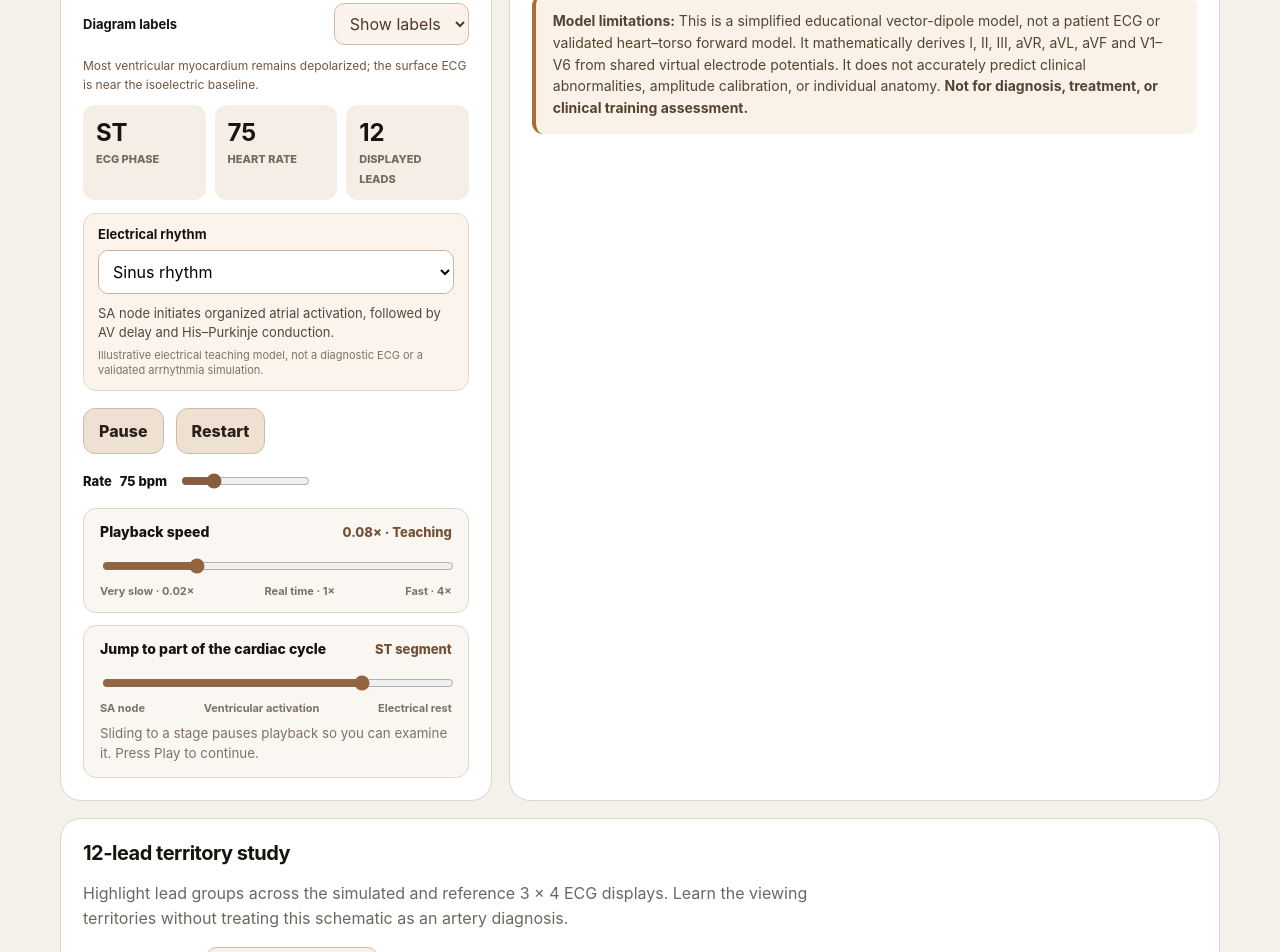
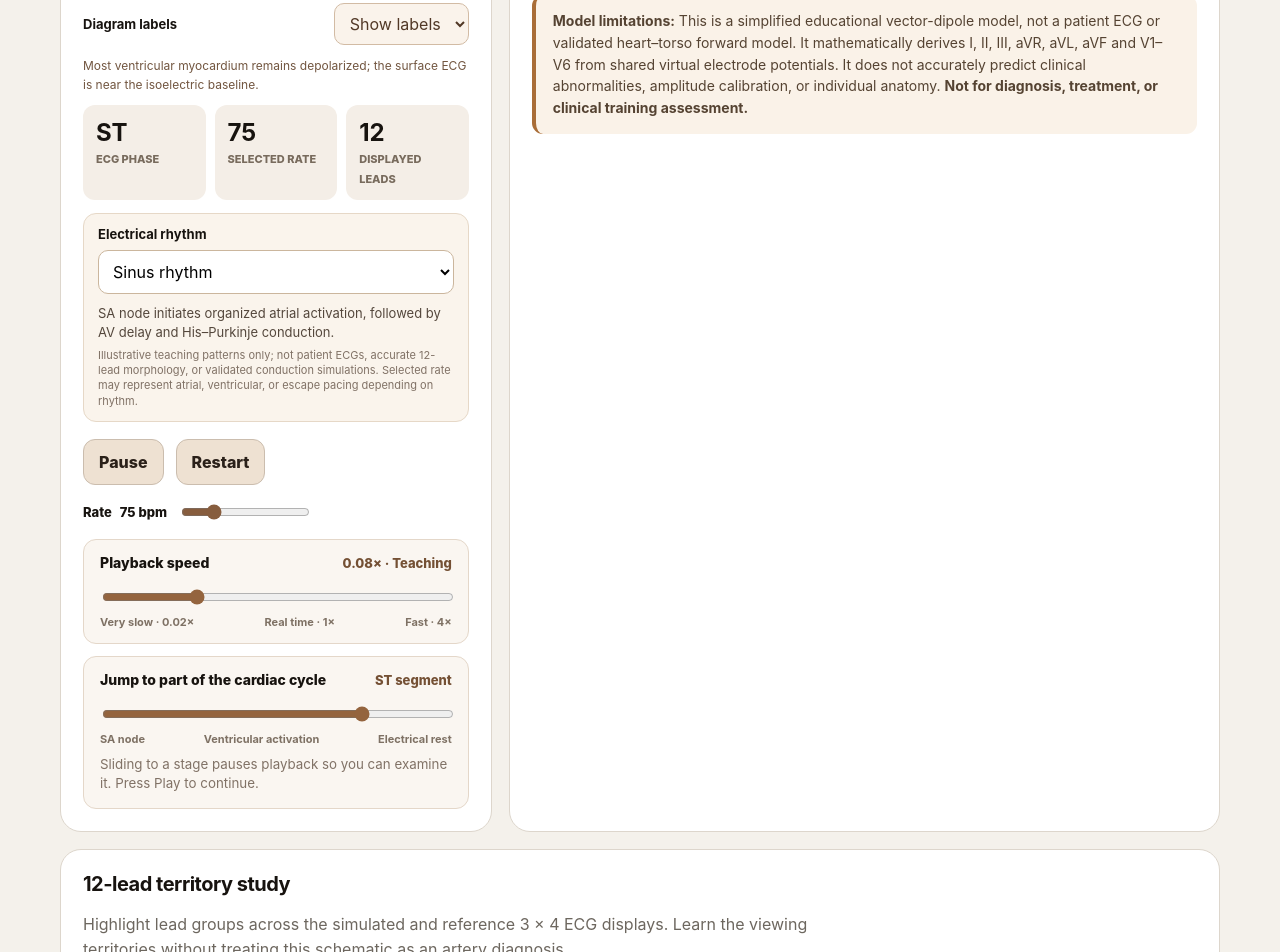
Before and after one commit to trajuanwhite/themedicgoats, a website: page ecg-lab.html in a window 1280 px wide. Shown: the part 1060-2012 px from the top of the page. Drawn offline with Linux system fonts and the light colour scheme.

Commit message:
Clarify rate meaning and permit precise ventricular escape-rate control

```diff
--- a/ecg-lab.html
+++ b/ecg-lab.html
@@ -14,10 +14,10 @@
 <p class="heart-anatomy-note">Simple educational heart sketch • visible SA node, AV node, His bundle, both bundle branches, and Purkinje fibers • illustrative timing only</p>
 <div class="heart-mode-control"><label for="heart-labels"><strong>Diagram labels</strong></label><select id="heart-labels" aria-label="Show or hide conduction labels"><option value="show" selected>Show labels</option><option value="hide">Hide labels</option></select></div>
 <p class="lab-sub" id="stage-description" aria-live="off">SA node initiates atrial activation.</p>
-<div class="stat-row"><div class="stat"><strong id="phase">P</strong><span>ECG PHASE</span></div><div class="stat"><strong id="bpm-readout">75</strong><span>HEART RATE</span></div><div class="stat"><strong>12</strong><span>DISPLAYED LEADS</span></div></div>
-<div class="rhythm-mode"><label for="rhythm-mode"><strong>Electrical rhythm</strong></label><select id="rhythm-mode"><optgroup label="Sinus and atrial rhythms"><option value="sinus">Sinus rhythm</option><option value="afib">Atrial fibrillation (AFib)</option><option value="flutter">Atrial flutter (2:1)</option></optgroup><optgroup label="Atrioventricular blocks"><option value="av1">First-degree AV block</option><option value="mobitz1">Second-degree AV block — Mobitz I</option><option value="mobitz2">Second-degree AV block — Mobitz II</option><option value="av3">Third-degree AV block (complete)</option></optgroup><optgroup label="Ventricular rhythm and pre-excitation"><option value="vt">Monomorphic ventricular tachycardia</option><option value="wpw">WPW pre-excitation pattern</option></optgroup></select><p id="rhythm-explanation" aria-live="polite">SA node initiates organized atrial activation, followed by AV delay and His–Purkinje conduction.</p><small>Illustrative electrical teaching model, not a diagnostic ECG or a validated arrhythmia simulation.</small></div>
+<div class="stat-row"><div class="stat"><strong id="phase">P</strong><span>ECG PHASE</span></div><div class="stat"><strong id="bpm-readout">75</strong><span>SELECTED RATE</span></div><div class="stat"><strong>12</strong><span>DISPLAYED LEADS</span></div></div>
+<div class="rhythm-mode"><label for="rhythm-mode"><strong>Electrical rhythm</strong></label><select id="rhythm-mode"><optgroup label="Sinus and atrial rhythms"><option value="sinus">Sinus rhythm</option><option value="afib">Atrial fibrillation (AFib)</option><option value="flutter">Atrial flutter (2:1)</option></optgroup><optgroup label="Atrioventricular blocks"><option value="av1">First-degree AV block</option><option value="mobitz1">Second-degree AV block — Mobitz I</option><option value="mobitz2">Second-degree AV block — Mobitz II</option><option value="av3">Third-degree AV block (complete)</option></optgroup><optgroup label="Ventricular rhythm and pre-excitation"><option value="vt">Monomorphic ventricular tachycardia</option><option value="wpw">WPW pre-excitation pattern</option></optgroup></select><p id="rhythm-explanation" aria-live="polite">SA node initiates organized atrial activation, followed by AV delay and His–Purkinje conduction.</p><small>Illustrative teaching patterns only; not patient ECGs, accurate 12-lead morphology, or validated conduction simulations. Selected rate may represent atrial, ventricular, or escape pacing depending on rhythm.</small></div>
 <div class="controls"><button id="play-btn" type="button" aria-pressed="true">Pause</button><button id="restart-btn" type="button">Restart</button></div>
-<div class="controls"><label for="rate"><span id="rate-label">Rate</span> <output id="rate-value">75 bpm</output></label><input id="rate" type="range" min="45" max="180" step="5" value="75"></div>
+<div class="controls"><label for="rate"><span id="rate-label">Rate</span> <output id="rate-value">75 bpm</output></label><input id="rate" type="range" min="45" max="180" step="1" value="75"></div>
 <div class="lab-slider-group"><div class="lab-slider-heading"><label for="speed">Playback speed</label><output id="speed-value" for="speed">0.08× · Teaching</output></div><input id="speed" type="range" min="0" max="100" step="1" value="26" aria-label="Playback speed, extremely slow to fast"><div class="lab-slider-endpoints"><span>Very slow · 0.02×</span><span>Real time · 1×</span><span>Fast · 4×</span></div></div>
 <div class="lab-slider-group"><div class="lab-slider-heading"><label for="cycle-step">Jump to part of the cardiac cycle</label><output id="cycle-step-label" for="cycle-step">SA node</output></div><input id="cycle-step" type="range" min="0" max="8" step="1" value="0" aria-label="Jump between nine stages of the cardiac cycle"><div class="lab-slider-endpoints"><span>SA node</span><span>Ventricular activation</span><span>Electrical rest</span></div><small>Sliding to a stage pauses playback so you can examine it. Press Play to continue.</small></div>
 </section>
```
